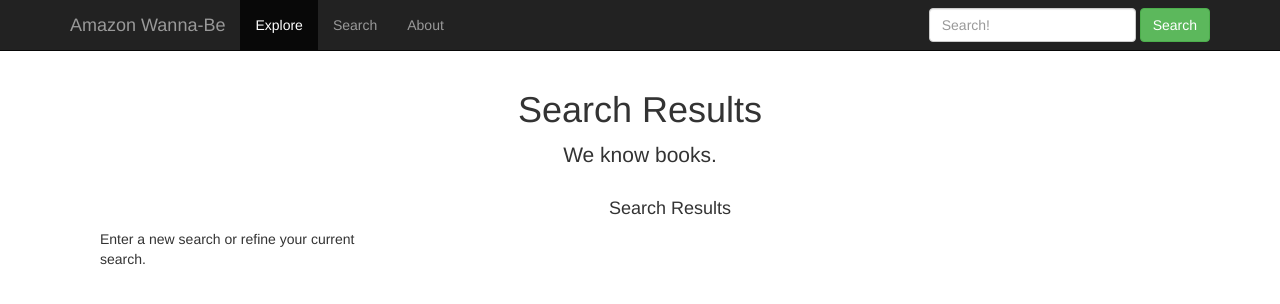
After one commit to starbuck93/wd2-project2, a PHP site: page /books/search.php in a window 1280 px wide. The commit adds this page. Shown: the top 304 px of the page. Run offline with PHP 8.4, Linux system fonts and the light colour scheme; data comes from the database, SQL or seed files in the repository; data that the repository does not hold is empty; some libraries are stand-ins or nearby versions.

Commit message:
Added reviews, added search functionality

```diff
--- /dev/null
+++ b/books/search.php
@@ -0,0 +1,104 @@
+<?php
+
+include 'view_books.php';
+
+$search_req = "asdf";
+if(isset($_REQUEST["search"]))
+  $search_req = $_REQUEST["search"];
+
+$myQuery = "SELECT book.*, rate, comment, name FROM book LEFT OUTER JOIN review ON isbn = book_id LEFT JOIN user ON review.user_id = user.id WHERE isbn like '%$search_req%' or title like '%$search_req%' or author like '%$search_req%' or category like '%$search_req%' ORDER BY isbn";
+$otherBooks = getBooksAndReviews("",$myQuery,$row_cnt_other); //same category
+        // $otherBooks[#][0] ||==|| isbn;
+        // $otherBooks[#][1] ||==|| title;
+        // $otherBooks[#][2] ||==|| author;
+        // $otherBooks[#][3] ||==|| category;
+        // $otherBooks[#][4] ||==|| summary;
+        // $otherBooks[#][5] ||==|| imgtitle;
+        // $otherBooks[#][6] ||==|| rateing; //review data
+        // $otherBooks[#][7] ||==|| comment; //review data
+        // $otherBooks[#][8] ||==|| name; //review data
+?>
+
+
+<!DOCTYPE html>
+<html lang="en">
+	<head>
+		<meta http-equiv="content-type" content="text/html; charset=UTF-8">
+		<meta charset="utf-8">
+		<title> Amazon Wanna-Be: <?php print($bookAndReview[0][1]);?></title>
+		<meta name="generator" content="Bootply" />
+		<meta name="viewport" content="width=device-width, initial-scale=1, maximum-scale=1">
+		<link href="css/bootstrap.min.css" rel="stylesheet">
+		<link href="//maxcdn.bootstrapcdn.com/font-awesome/4.2.0/css/font-awesome.min.css" rel="stylesheet">
+
+		<link href="css/styles.css" rel="stylesheet">
+	</head>
+	<body>
+<!--template-->
+<div class="navbar navbar-inverse navbar-fixed-top">
+    <div class="container" style="">
+        <div class="navbar-header">
+            <button type="button" class="navbar-toggle" data-toggle="collapse" data-target=".navbar-collapse">
+             <span class="icon-bar"></span>
+             <span class="icon-bar"></span>
+             <span class="icon-bar"></span>
+            </button>
+            <a class="navbar-brand" href="../">Amazon Wanna-Be</a>
+        </div>
+        <div class="collapse navbar-collapse" style="">
+            <ul class="nav navbar-nav">
+                <li class="active"><a href="." class="" style="">Explore</a></li>
+                <li><a href="#" class="">Search</a></li>
+                <li><a href="#" class="">About</a></li>
+            </ul>
+
+        <!--/.nav-collapse -->
+				<form action="search.php" method="GET" class="navbar-form navbar-right"> <!--The search.php page should be similar to this page... without the main book. Maybe a grid or list of results-->
+					<div class="form-group">
+						<input type="text" name="search" placeholder="Search!" class="form-control">
+					</div>
+					<button type="submit" class="btn btn-success">Search</button>
+				</form>
+			</div>
+    </div>
+</div>
+
+<div class="container">
+    <div class="col-md-12">
+        <div class="center-block text-center">
+            <h1>Search Results</h1>
+            <p class="lead">We know books.</p>
+        </div>
+        <div class="container">
+            <div class="menu row">
+                <div class="col-sm-12">
+                  <h4 class="text-center">Search Results</h4>
+                    <div class="productsrow">
+                        <?php
+
+                          if($row_cnt_other == 0)
+                            print("<p>Enter a new search or refine your current search.</p>");
+                          for ($i=0; $i < $row_cnt_other; $i++) {
+                        ?>
+                        <div class="product menu-category">
+                            <div class="menu-category-name list-group-item active"><?php print($otherBooks[$i][3])?></div>
+                            <div class="product-image">
+                                <img class="product-image menu-item list-group-item" src="<?php print($otherBooks[$i][5])?>">
+                            </div> <a href="./?isbn=<?php print($otherBooks[$i][0])?>" class="menu-item list-group-item"><?php print($otherBooks[$i][1])?><span class="badge">$<?php print(rand(1,50));?></span></a>
+                        </div>
+                        <?php }; ?>
+                    </div>
+                </div>
+            </div>
+            <!--/row-->
+        </div>
+        <!--/container-->
+    </div>
+</div>
+
+
+	<!-- script references -->
+		<script src="//ajax.googleapis.com/ajax/libs/jquery/2.0.2/jquery.min.js"></script>
+		<script src="js/bootstrap.min.js"></script>
+	</body>
+</html>
--- a/css/styles.css
+++ b/css/styles.css
@@ -43,4 +43,5 @@ body {
  color:yellow;
  text-shadow:#ccc 1px 1px 0;
 }
+
 /* end custom CSS */
```
Also changed, not shown: books/css/styles.css (+49 -0 lines), books/index.php (+73 -46 lines), cart.php (+0 -12 lines), books/css/stars.png (added).
